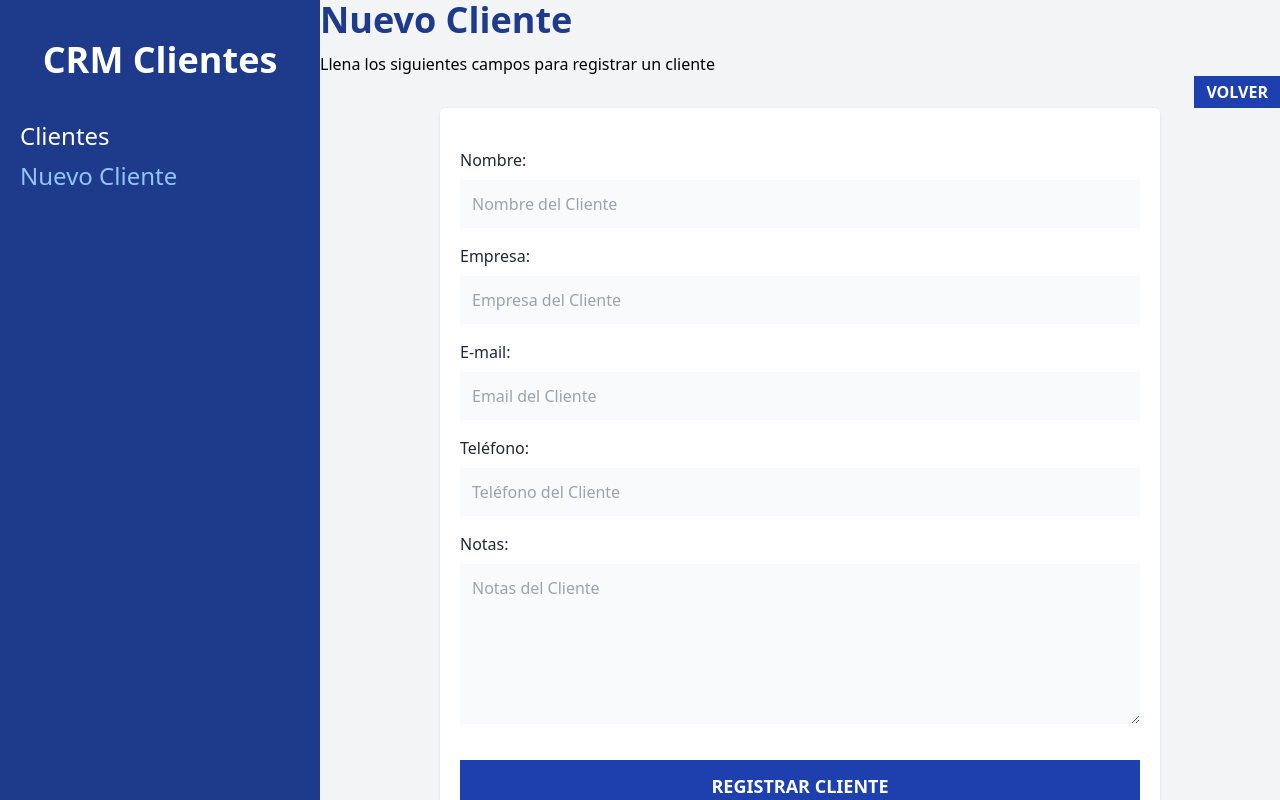
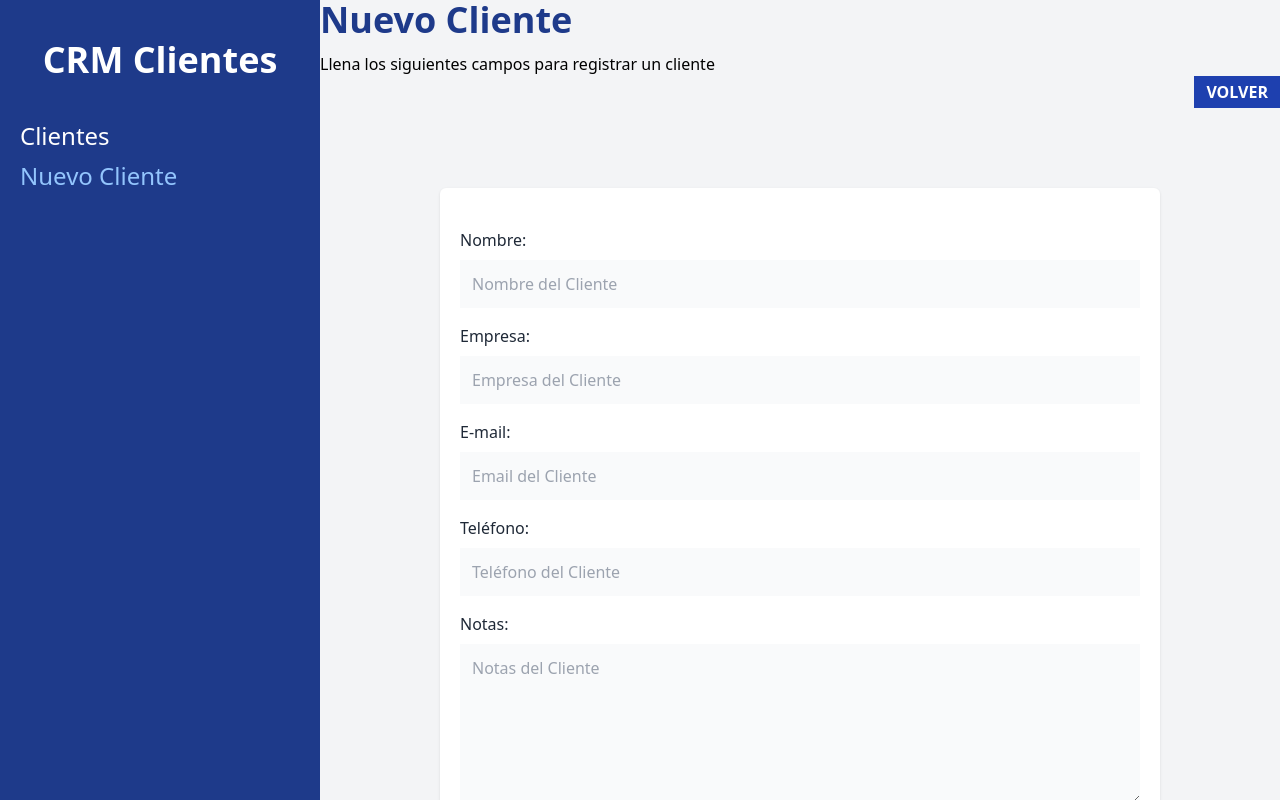
Before and after one commit to gusstis/crm-react, a React (Vite) app: page /clientes/nuevo in a window 1280 px wide. Built offline with nearby package versions, Linux system fonts and the light colour scheme.

Commit message:
Creating an action for Formulario

```diff
--- a/src/main.jsx
+++ b/src/main.jsx
@@ -4,8 +4,8 @@ import ReactDOM from 'react-dom/client'
 import './index.css'
 import {createBrowserRouter, RouterProvider} from 'react-router-dom'
 import Layout from './components/Layout'
-import NuevoCliente from './pages/NuevoCliente'
-import Index, {loader as clientesLoader, loader} from './pages/Index'
+import NuevoCliente, {action as nuevoClienteAction} from './pages/NuevoCliente'
+import Index, {loader as clientesLoader} from './pages/Index'
 
 const router = createBrowserRouter([
   {
@@ -19,7 +19,8 @@ const router = createBrowserRouter([
       },
       {
         path: '/clientes/nuevo',
-        element: <NuevoCliente/>
+        element: <NuevoCliente/>,
+        action: nuevoClienteAction
       }
     ]
   },
--- a/src/pages/NuevoCliente.jsx
+++ b/src/pages/NuevoCliente.jsx
@@ -1,5 +1,10 @@
-import {useNavigate} from 'react-router-dom';
+import {useNavigate, Form} from 'react-router-dom';
 import Formulario from '../components/Formulario';
+
+//Con esto react-router-dom se encarga del envío de formularios
+export function action ( ) {
+  console.log('Submit al formu');
+}
 
 function NuevoCliente() {
 
@@ -17,13 +22,17 @@ function NuevoCliente() {
                 Volver
             </button>
         </div>
-        <div className=' bg-white shadow rounded-md md:w-3/4 mx-auto px-5 py-10 '>
+        <div className=' bg-white shadow rounded-md md:w-3/4 mx-auto px-5 py-10 mt-20 '>
+          <Form
+            method='post'
+          >
           <Formulario/>
           <input
             type="submit"
             value="Registrar cliente"
             className='mt-5 w-full bg-blue-800 p-3 uppercase font-bold text-white text-lg'
           />
+          </Form>
         </div>
     </>
   )
```
